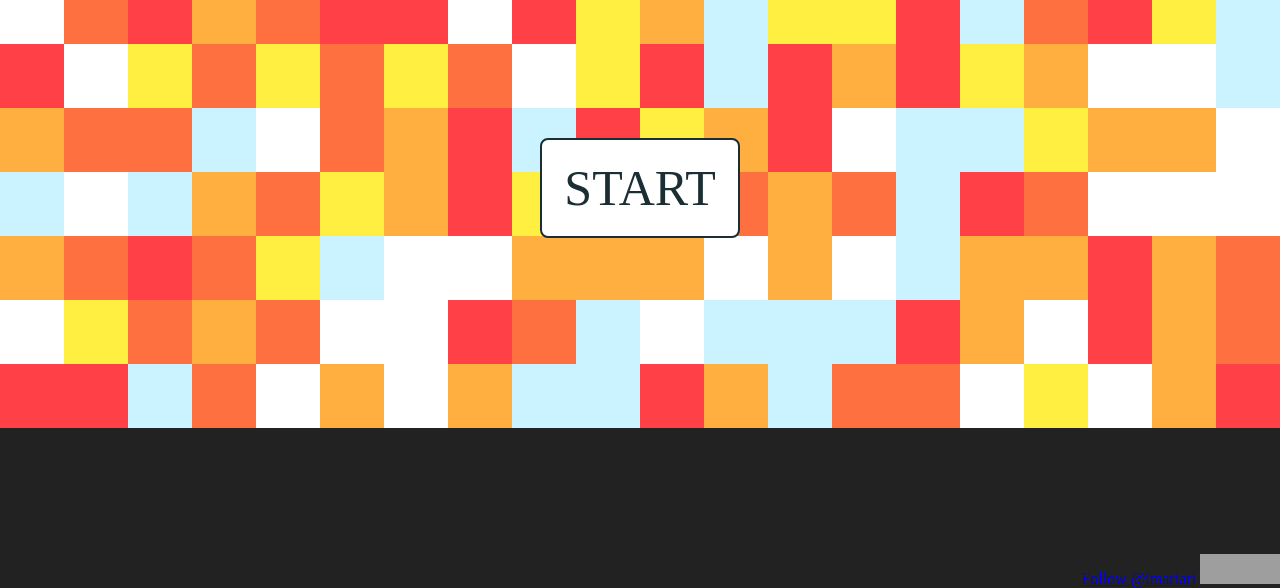
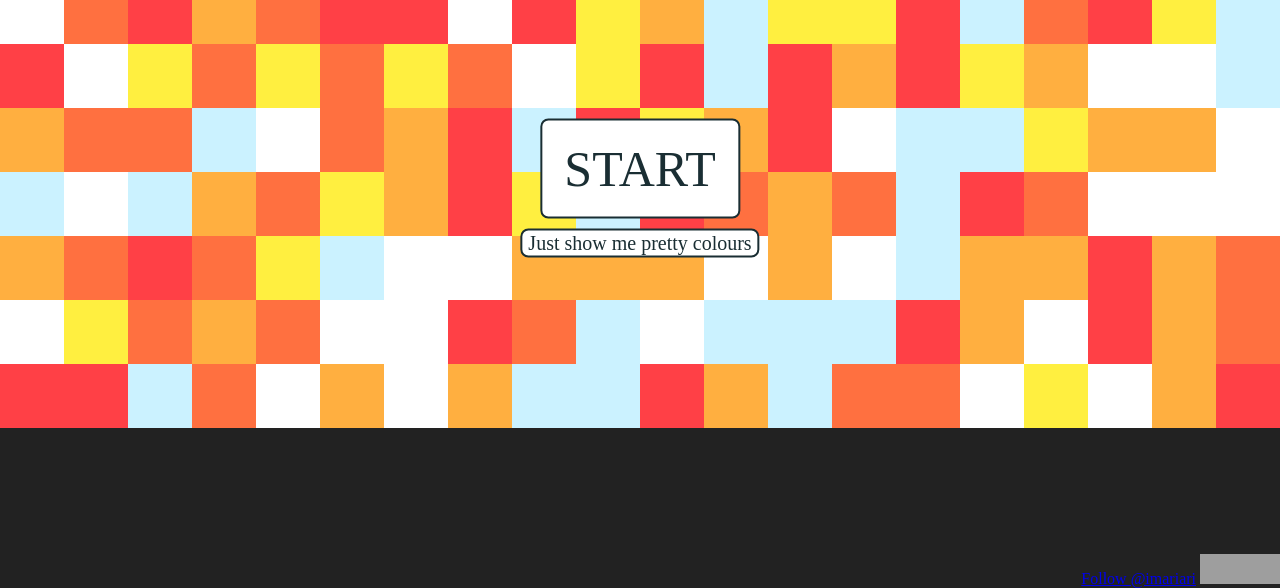
Before and after one commit to arirawr/colorwar, a plain HTML site: page index.html in a window 1280 px wide. Shown: the part 212-800 px from the top of the page. Drawn offline with nearby package versions, Linux system fonts and the light colour scheme; grey boxes are pictures that could not be loaded; a web font is replaced by a local one.

Commit message:
pretty colours option

```diff
--- a/index.html
+++ b/index.html
@@ -16,9 +16,14 @@
 	<script>!function(d,s,id){var js,fjs=d.getElementsByTagName(s)[0],p=/^http:/.test(d.location)?'http':'https';if(!d.getElementById(id)){js=d.createElement(s);js.id=id;js.src=p+'://platform.twitter.com/widgets.js';fjs.parentNode.insertBefore(js,fjs);}}(document, 'script', 'twitter-wjs');</script>
 	<iframe src="https://ghbtns.com/github-btn.html?user=arirawr&repo=colorwar&type=star&count=false&size=large" frameborder="0" scrolling="0" width="160px" height="30px"></iframe></div>
 
-	<button id="start">
-		START
-	</button>
+	<div id="buttons">
+		<button id="start">
+			START
+		</button><br/>
+		<button id="justcolours">
+			Just show me pretty colours
+		</button>
+	</div>
 
 	<div id="background-content">
 		<h1>#ImagineTomorrow</h1>
--- a/scripts.js
+++ b/scripts.js
@@ -43,12 +43,13 @@ $("square").each(function() {
 });
 
 $("#start").click(function() {
-	$("#start").hide();
+	$("#buttons").hide();
 	interval = setInterval(function () {iterate()}, 300);
 });
 
-$("#startagain").click(function() {
-	interval = setInterval(function () {iterate()}, 300);
+$("#justcolours").click(function() {
+	$("#buttons").hide();
+	interval = setInterval(function () {iteratenonstop()}, 300);
 });
 
 function iterate() {
@@ -64,6 +65,12 @@ function iterate() {
 			$(this).fadeOut(1000);
 		});
 	}
+}
+
+function iteratenonstop() {
+	$("square").each(function() {
+		swap($(this));
+	});
 }
 
 function checkCorrect() {
--- a/style.css
+++ b/style.css
@@ -25,18 +25,34 @@ body {
 	width: 200px;
 	height: 100px;
 	font-size: 50px;
-	position: fixed;
-	top: 50%;
-	left: 50%;
-	-webkit-transform: translate(-50%, -50%);
-	        transform: translate(-50%, -50%);
 	background-color: white;
 	color: #1A2E33;
 	border: 2px solid #1A2E33;
 	border-radius: 8px;
 	cursor: pointer;
+	font-family: "Shadows Into Light Two";
+	margin-bottom: 10px;
+}
+
+#justcolours {
+	border: none;
+	font-size: 20px;
+	background-color: white;
+	color: #1A2E33;
+	border: 2px solid #1A2E33;
+	border-radius: 8px;
+	cursor: pointer;
+	font-family: "Shadows Into Light Two";
+}
+
+#buttons {
+	position: fixed;
+	top: 50%;
+	left: 50%;
+	-webkit-transform: translate(-50%, -50%);
+	    	transform: translate(-50%, -50%);
+	text-align: center;
 	z-index: 20;
-	font-family: "Shadows Into Light Two";
 }
 
 .square-holder {
```
